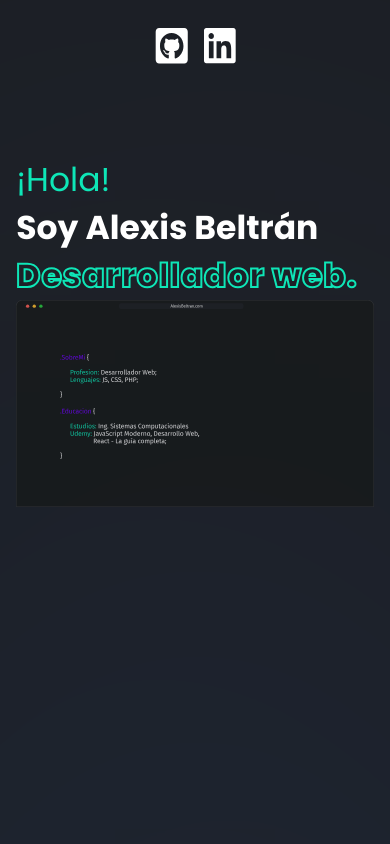
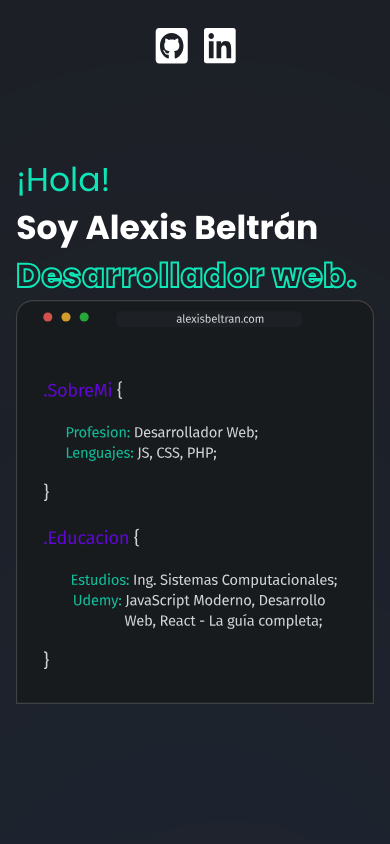
Before and after one commit to AlexisBeltran/PortafolioWeb, a React (Vite) app: page / in a window 390 px wide. Shown: the top 844 px of the page. Built offline with nearby package versions, Linux system fonts and the light colour scheme.

Commit message:
Add image responsive

```diff
--- a/src/Components/Navegacion.jsx
+++ b/src/Components/Navegacion.jsx
@@ -1,6 +1,7 @@
 import Github from "../Assets/Img/Github.svg";
 import LinkedIn from "../Assets/Img/LinkedIn.svg";
 import About from "../Assets/Img/AboutMe-Desktop.svg";
+import AboutPhone from "../Assets/Img/AboutMe-Phone.svg"
 
 const Navegacion = () => {
   return (
@@ -24,7 +25,8 @@ const Navegacion = () => {
                     <span id="title-main-job">Desarrollador web.</span>
                 </h1>
             </div>
-            <img src={About} className="md:absolute top-0 right-0 w-full h-auto object-cover sm:w-full md:w-1/2"/>
+            <img src={About} className="md:absolute top-0 right-0 w-full h-auto object-cover sm:w-full md:w-1/2 hidden md:block"/>
+            <img src={AboutPhone} className="md:absolute top-0 right-0 w-full h-auto object-cover sm:w-full md:w-1/2 block md:hidden"/>
         </header>
     </div>
   )
--- a/vite.config.js
+++ b/vite.config.js
@@ -4,5 +4,5 @@ import react from '@vitejs/plugin-react'
 // https://vitejs.dev/config/
 export default defineConfig({
   plugins: [react()],
-  base: "https://alexisbeltran.github.io/PortafolioWeb/",
+  base: "/",
 })
```
